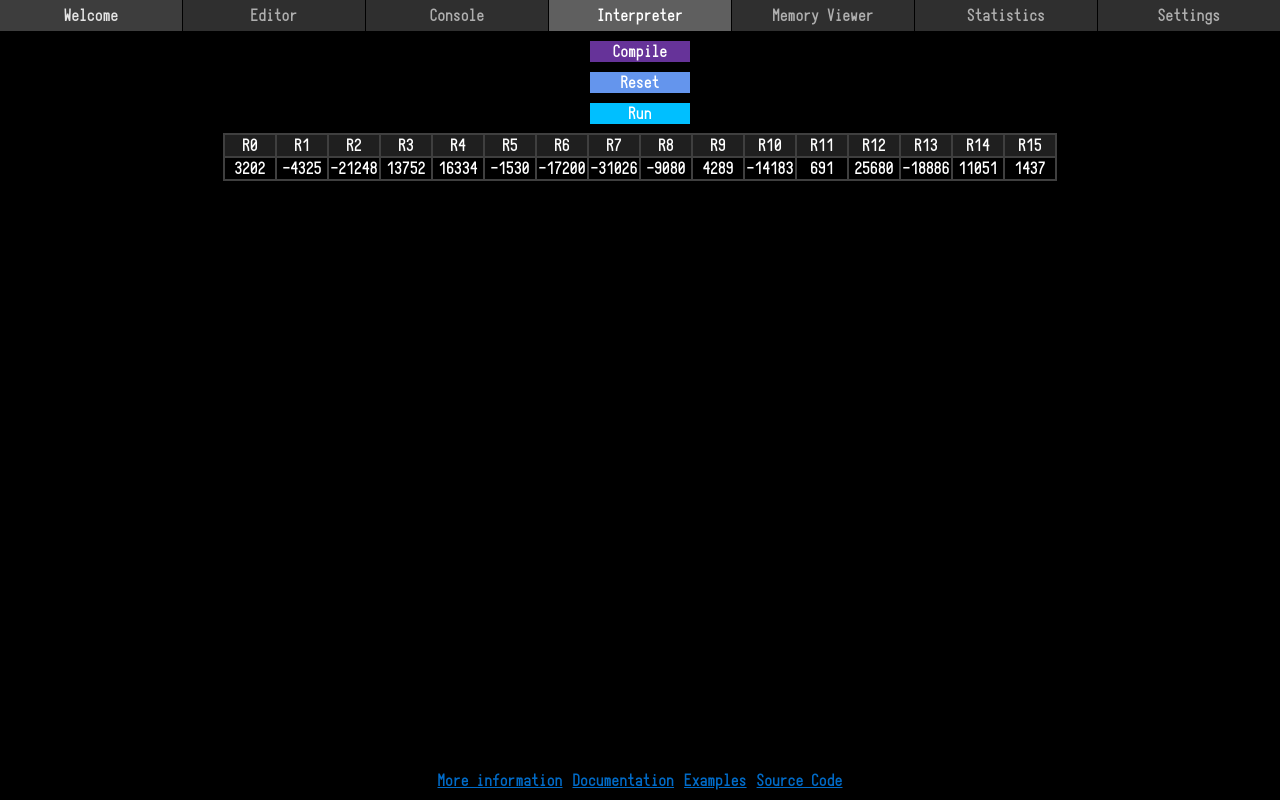
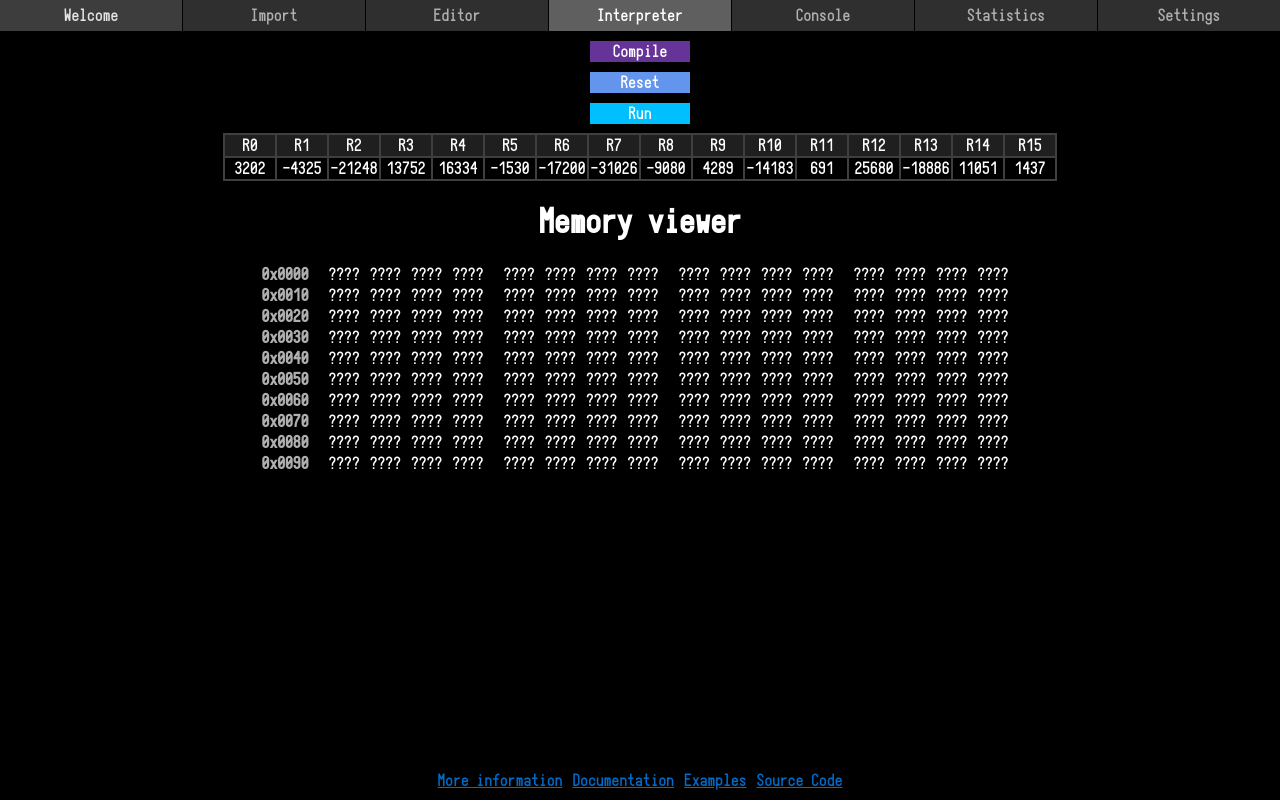
Before and after one commit to Permille/S16-Interpreter, a website built with webpack: page src/Interface/index.html in a window 1280 px wide. Both pictures are taken after a click on the element "Interpreter". Built offline with nearby package versions, Linux system fonts and the light colour scheme; what monaco-editor would draw is missing.

Commit message:
Memory viewer

```diff
--- a/src/Interface/Interface.mjs
+++ b/src/Interface/Interface.mjs
@@ -7,7 +7,7 @@ import WelcomeTab from "./Tabs/WelcomeTab.mjs";
 import EditorTab from "./Tabs/EditorTab.mjs";
 import ConsoleTab from "./Tabs/ConsoleTab.mjs";
 import InterpreterTab from "./Tabs/InterpreterTab.mjs";
-import MemoryViewerTab from "./Tabs/MemoryViewerTab.mjs";
+import ImportTab from "./Tabs/ImportTab.mjs";
 import StatisticsTab from "./Tabs/StatisticsTab.mjs";
 import SettingsTab from "./Tabs/SettingsTab.mjs";
 
@@ -15,10 +15,10 @@ export default class Interface{
   constructor(){
     this.Tabs = new Map([
       ["Welcome", new WelcomeTab(document.getElementById("WelcomeTabButton"), document.getElementById("WelcomeTab"))],
+      ["ImportTab", new ImportTab(document.getElementById("ImportTabButton"), document.getElementById("ImportTab"))],
       ["Editor", new EditorTab(document.getElementById("EditorTabButton"), document.getElementById("EditorTab"))],
+      ["Interpreter", new InterpreterTab(document.getElementById("InterpreterTabButton"), document.getElementById("InterpreterTab"))],
       ["Console", new ConsoleTab(document.getElementById("ConsoleTabButton"), document.getElementById("ConsoleTab"))],
-      ["Interpreter", new InterpreterTab(document.getElementById("InterpreterTabButton"), document.getElementById("InterpreterTab"))],
-      ["MemoryViewer", new MemoryViewerTab(document.getElementById("MemoryViewerTabButton"), document.getElementById("MemoryViewerTab"))],
       ["Statistics", new StatisticsTab(document.getElementById("StatisticsTabButton"), document.getElementById("StatisticsTab"))],
       ["Settings", new SettingsTab(document.getElementById("SettingsTabButton"), document.getElementById("SettingsTab"))]
     ]);
--- /dev/null
+++ b/src/Interface/MemoryViewer.mjs
@@ -0,0 +1,96 @@
+export default class MemoryViewer{
+  constructor(RootElement){
+    this.RootElement = RootElement;
+    this.ContentElement = document.createElement("div");
+    this.ContentElement.classList.add("Content");
+    RootElement.append(this.ContentElement);
+    this.Columns = -1;
+    this.Rows = 10;
+    this.Descriptors = [];
+    this.Cells = [];
+    this.RowElements = [];
+    this.SelectedElement = null;
+    this.MemoryMin = 0;
+    this.MemoryMax = this.Rows * this.Columns;
+    this.MemorySegmentView = new Uint16Array(0);
+
+    document.addEventListener("keydown", function(Event){
+      if(Event.key !== "Escape") return;
+      if(this.SelectedElement !== null){
+        this.SelectedElement.classList.remove("Selected");
+        this.SelectedElement = null;
+      }
+    }.bind(this));
+    document.addEventListener("wheel", function(Event){
+      this.MemoryMin = Math.max(0, this.MemoryMin + this.Columns * 4 * -Math.sign(Event.wheelDeltaY));
+      for(let i = 0; i < this.Descriptors.length; ++i){
+        this.Descriptors[i].innerText = "0x" + (this.MemoryMin + i * this.Columns * 4).toString(16).padStart(4, 0);
+      }
+      this.UpdateMemory(this.MemorySegmentView);
+
+    }.bind(this));
+
+    this.Resize();
+    window.addEventListener("resize", this.Resize.bind(this));
+  }
+  SetRows(Rows){
+    if(this.Rows === Rows) return;
+    this.Rows = Rows;
+    this.Resize();
+  }
+  Resize(){
+    this.MemoryMin = 0;
+    this.MemoryMax = this.Rows * this.Columns;
+    const Width = window.innerWidth;
+    const Columns = Math.min(4, Math.floor((Width - 100) / (41.25 * 4 + 10)));
+    if(Columns === this.Columns) return;
+    this.Columns = Columns;
+
+    this.RootElement.style.width = `${Columns * (41.25 * 4 + 10) + 100}px`;
+    while(this.Descriptors.length > 0) this.Descriptors.pop().remove();
+    while(this.Cells.length > 0) this.Cells.pop().remove();
+    while(this.RowElements.length > 0) this.RowElements.pop().remove();
+    this.SelectedElement = null;
+    for(let i = 0; i < this.Rows; ++i){
+      const RowElement = document.createElement("div");
+      this.RowElements.push(RowElement);
+      this.ContentElement.append(RowElement);
+      const Descriptor = document.createElement("p");
+      this.Descriptors.push(Descriptor);
+      RowElement.append(Descriptor);
+      for(let i = 0; i < Columns * 4; ++i){
+        const Cell = document.createElement("p");
+        Cell.addEventListener("click", this.ClickedCell.bind(this, this.Cells.length));
+        this.Cells.push(Cell);
+        RowElement.append(Cell);
+      }
+    }
+
+    for(let i = 0; i < this.Descriptors.length; ++i){
+      this.Descriptors[i].innerText = "0x" + (this.MemoryMin + i * this.Columns * 4).toString(16).padStart(4, 0);
+    }
+
+    for(let i = 0; i < this.Cells.length; ++i){
+      let Text;
+      if(i >= this.MemorySegmentView.length) Text = "????";
+      else Text = this.MemorySegmentView[i].toString(16).padStart(4, 0);
+      this.Cells[i].innerText = Text;
+    }
+  }
+  ClickedCell(CellID){
+    if(this.SelectedElement !== null){
+      this.SelectedElement.classList.remove("Selected");
+    }
+    this.Cells[CellID].classList.add("Selected");
+    this.SelectedElement = this.Cells[CellID];
+  }
+  UpdateMemory(NewMemorySegment){
+    this.MemorySegmentView = NewMemorySegment;
+    for(let i = 0; i < this.Cells.length; ++i){
+      let Text;
+      if(i >= this.MemorySegmentView.length) Text = "????";
+      else Text = this.MemorySegmentView[i].toString(16).padStart(4, 0);
+      this.Cells[i].innerText = Text;
+    }
+  }
+};
--- a/src/Interface/Tabs/MemoryViewerTab.mjs
+++ b/src/Interface/Tabs/ImportTab.mjs
@@ -1,6 +1,6 @@
 import Tab from "./Tab.mjs";
 
-export default class MemoryViewerTab extends Tab{
+export default class ImportTab extends Tab{
   constructor(Button, Body){
     super(Button, Body);
   }
--- a/src/Interface/Tabs/InterpreterTab.css
+++ b/src/Interface/Tabs/InterpreterTab.css
@@ -22,3 +22,41 @@
   margin: 0;
   text-align: center;
 }
+
+
+
+
+
+.MemoryView {
+  margin: auto;
+}
+.MemoryView > h1 {
+  text-align: center;
+}
+.MemoryView > .Content > div{
+  display: flex;
+  justify-content: center;
+}
+.MemoryView > .Content > div > p{
+  margin-block: 0;
+  margin-inline: 5px;
+  text-align: center;
+}
+.MemoryView > .Content > div > p + p{
+  cursor: pointer;
+}
+.MemoryView > .Content > div > p + p:hover{
+  outline: 2px solid rgb(53, 154, 255);
+  outline-offset: 1px;
+  filter: brightness(.85);
+}
+.MemoryView > .Content > div > p.Selected{
+  color: rgb(53, 154, 255);
+}
+.MemoryView > .Content > div > p:nth-child(4n + 1){
+  margin-right: 15px;
+}
+.MemoryView > .Content > div > p:first-child{
+  font-weight: bold;
+  color: #afafaf;
+}
--- a/src/Interface/Tabs/InterpreterTab.mjs
+++ b/src/Interface/Tabs/InterpreterTab.mjs
@@ -1,5 +1,6 @@
 import "./InterpreterTab.css";
 import Tab from "./Tab.mjs";
+import MemoryViewer from "../MemoryViewer.mjs";
 
 export default class InterpreterTab extends Tab{
   constructor(Button, Body){
@@ -40,12 +41,20 @@ export default class InterpreterTab extends Tab{
         this.RegisterValueElements.push(RegisterValueElement);
       }
     }
-
-    const MemoryViewWrapperElement = this.Body.querySelector(".MemoryView");
+    this.MemoryViewer = new MemoryViewer(this.Body.querySelector(".MemoryView"));
 
 
     this.ReceivedMemoryUpdate = false;
 
+    void async function Load(){
+      await window.LoadedPromise;
+      const Response = await window.Main.Interpreter.MessageWorker("GetMemoryArray", {
+        "Min": this.MemoryViewer.MemoryMin + 0,
+        "Max": this.MemoryViewer.MemoryMin + 160
+      });
+      this.MemoryViewer.UpdateMemory(Response.data.MemoryArray);
+      window.setTimeout(Load.bind(this), 20);
+    }.call(this);
     void async function Load(){
       await window.LoadedPromise;
       const Response = await window.Main.Interpreter.MessageWorker("GetRegisters");
--- a/src/Interface/index.html
+++ b/src/Interface/index.html
@@ -19,10 +19,10 @@
         <header>
             <div id="TabContainer">
                 <div class="Tab Active" id="WelcomeTabButton">Welcome</div>
+                <div class="Tab" id="ImportTabButton">Import</div>
                 <div class="Tab" id="EditorTabButton">Editor</div>
+                <div class="Tab" id="InterpreterTabButton">Interpreter</div>
                 <div class="Tab" id="ConsoleTabButton">Console</div>
-                <div class="Tab" id="InterpreterTabButton">Interpreter</div>
-                <div class="Tab" id="MemoryViewerTabButton">Memory Viewer</div>
                 <div class="Tab" id="StatisticsTabButton">Statistics</div>
                 <div class="Tab" id="SettingsTabButton">Settings</div>
             </div>
@@ -64,9 +64,12 @@
                 <div class="ResetButton" style="background-color: cornflowerblue; width: 100px; margin: 10px auto; text-align: center;">Reset</div>
                 <div class="RunButton" style="background-color: deepskyblue; width: 100px; margin: 10px auto; text-align: center;">Run</div>
                 <div class="RegistersList"></div>
-                <div class="MemoryView"></div>
+                <div class="MemoryView">
+                    <h1>Memory viewer</h1>
+                    <!--<span>&lt;</span><input type="text" /><span>&gt;</span>-->
+                </div>
             </div>
-            <div id="MemoryViewerTab"></div>
+            <div id="ImportTab"></div>
             <div id="StatisticsTab"></div>
             <div id="SettingsTab"></div>
         </div>
--- a/src/Interpreter/Worker.mjs
+++ b/src/Interpreter/Worker.mjs
@@ -54,6 +54,19 @@ Handlers.GetRegisters = function(Event){
     "Registers": RegisterArray
   }, [RegisterArray.buffer]);
 };
+Handlers.GetMemoryArray = function(Event){
+  const Min = Event.data.Message.Min;
+  const Max = Event.data.Message.Max;
+  const MemoryArray = new Uint16Array(Max - Min);
+  const u16 = new Uint16Array(Memory.buffer, 65536);
+  for(let i = Min, Index = 0; i < Max; ++i){
+    MemoryArray[Index++] = u16[i];
+  }
+  self.postMessage({
+    "ID": Event.data.ID,
+    "MemoryArray": MemoryArray
+  }, [MemoryArray.buffer]);
+}
 
 self.onmessage = function(Event){
   Handlers[Event.data.Request](Event);
```
Also changed, not shown: 1 other file.
